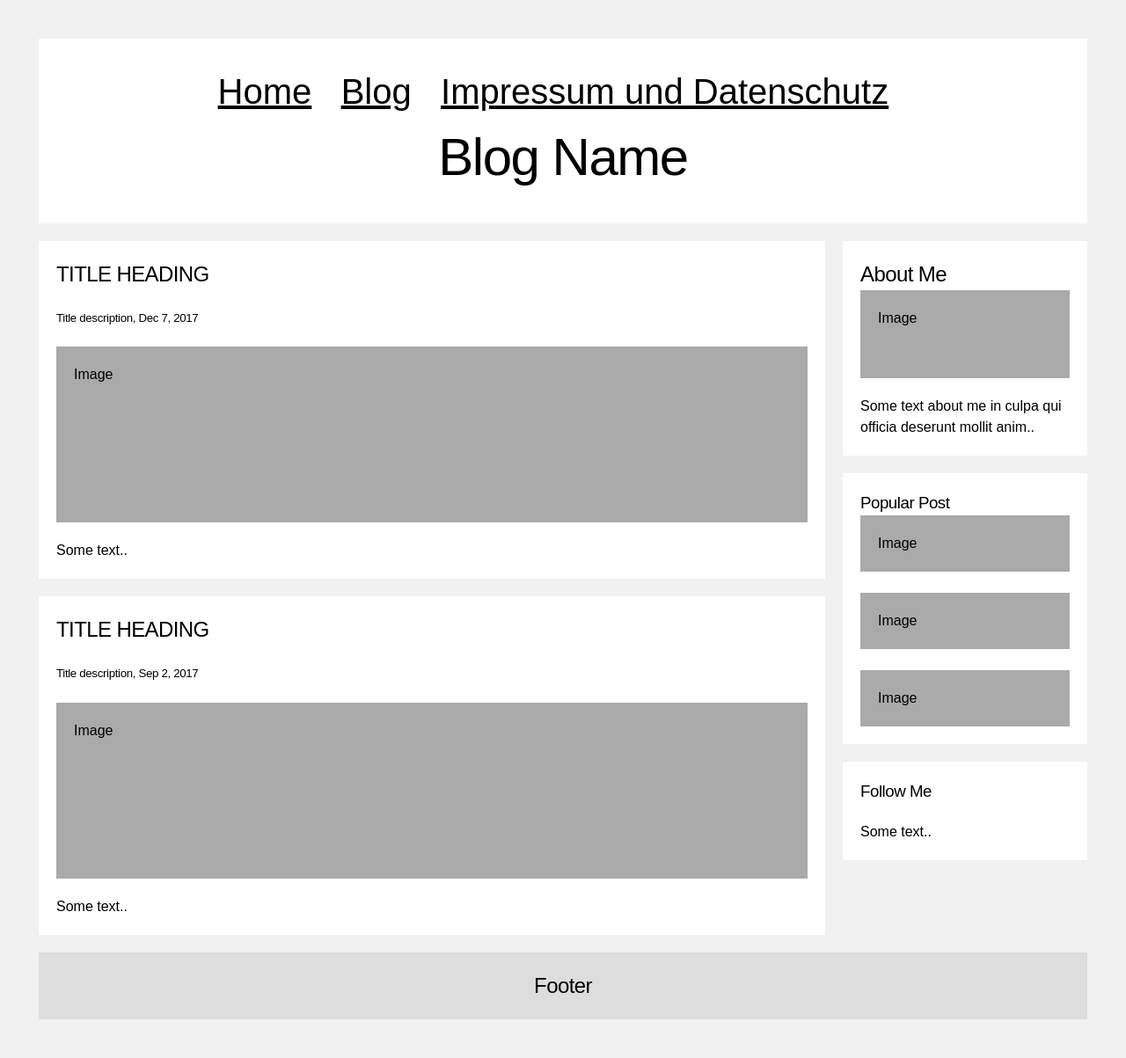
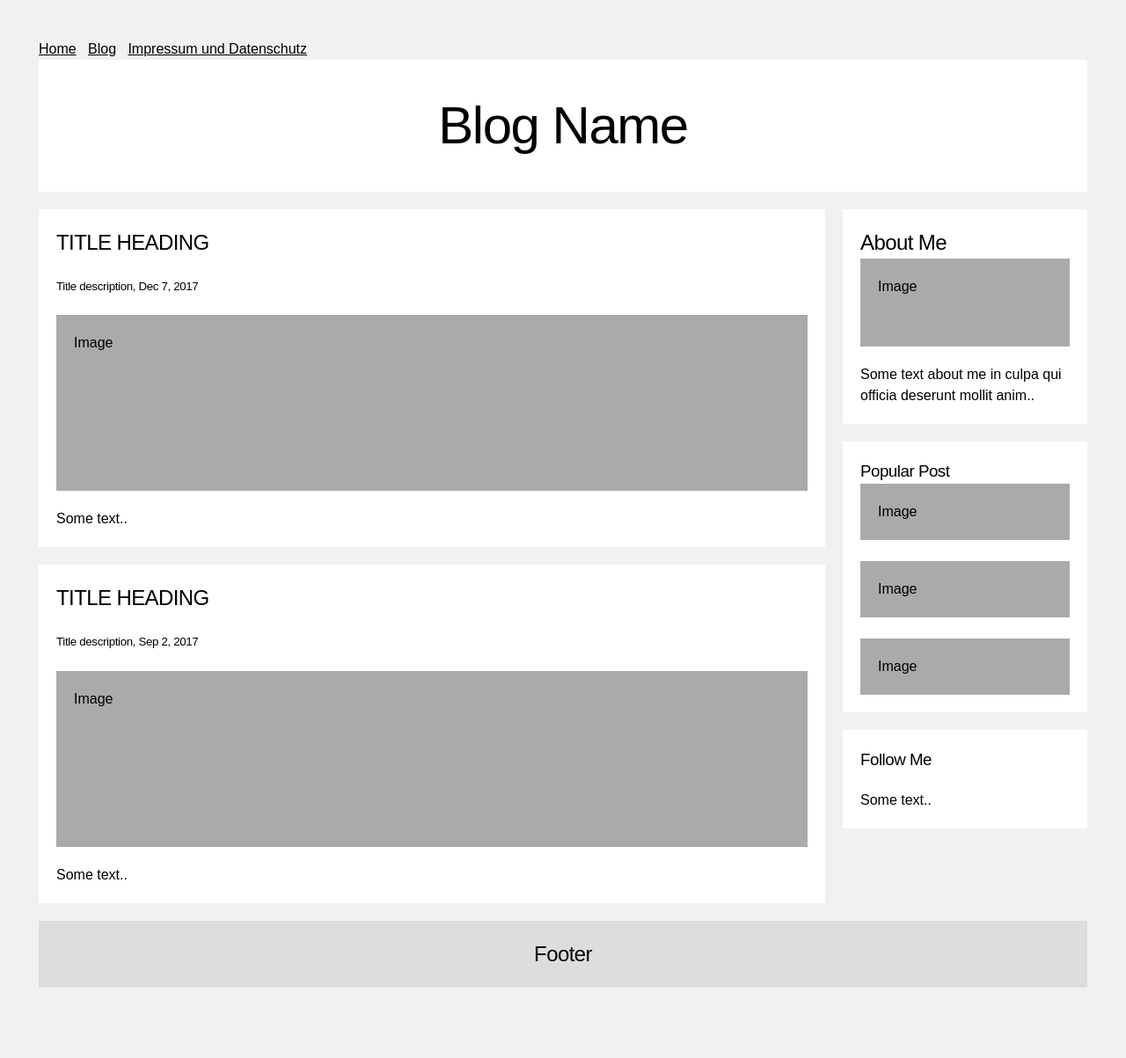
Before and after one commit to rettet-die-stille/rettet-die-stille.github.io, a Jekyll site: the page built from index.md, in a window 1280 px wide. Shown: the whole page at 88% size. Built offline with Jekyll 4.4.1, drawn with Linux system fonts in a browser that asks for light colours; after the commit the page ends 1167 px from its top, so only the background shows below that.

Commit message:
Update defaultmodern.html

```diff
--- a/_layouts/defaultmodern.html
+++ b/_layouts/defaultmodern.html
@@ -19,7 +19,7 @@
     }
 
     /* Header/Blog Title */
-    .header {
+    .header2 {
       padding: 30px;
       font-size: 40px;
       text-align: center;
@@ -80,8 +80,10 @@
 </head>
 
 <body>
-  <div class="header">
-    {% include _nav.html %}
+  <div id="header">
+            {% include _nav.html %}
+  </div>
+  <div class="header2">
     <h2>Blog Name</h2>
   </div>
 
```
